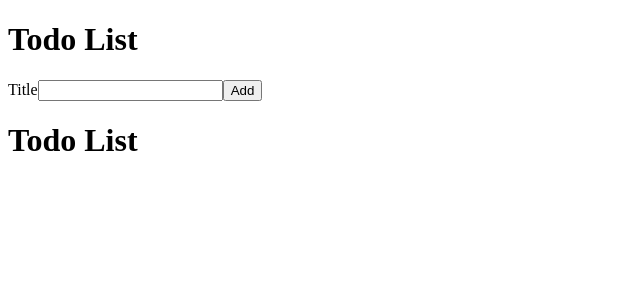
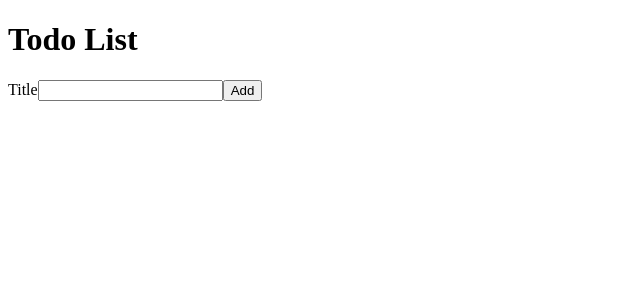
Before and after one commit to Rjjayy/react-todo, a React (Create React App) app: page / in a window 1280 px wide. Shown: the top 300 px of the page, without its empty margins (0-640 px from the left). Built offline with nearby package versions, Linux system fonts and the light colour scheme; the HTML template or start-up script is replaced by a standard one.

Commit message:
lesson1_5

```diff
--- a/src/AddTodoForm.js
+++ b/src/AddTodoForm.js
@@ -4,8 +4,12 @@ import React, { useState } from 'react';
 export default function AddTodoForm({onAddTodo}) {
   const [todoTitle, setTodoTitle] = useState('');
 
-  function handleTitleChange(event) { {/*changes to the input value will be handled this fuction. which will update the state of todoTitle using setTodoTitle()*/}
-  const newTodoTitle = event.target.value
+  /* This is a multi-line comment in JSX */
+  function handleTitleChange(event) {  /*
+  changes to the input value will be handled this function,
+  which will update the state of todoTitle using setTodoTitle()
+*/
+  const newTodoTitle = event.target.value;
   setTodoTitle(newTodoTitle);
   }
 
--- a/src/App.js
+++ b/src/App.js
@@ -1,22 +1,32 @@
-import React, { useState } from 'react';
+import React, { useState, useEffect} from 'react';
 import AddTodoForm from './AddTodoForm';
 import TodoList from './TodoList';
 
 
+function useSemiPersistentState() {
+  const [todoList, setTodoList] = useState([]);
+
+  useEffect(() => {
+    localStorage.setItem('savedTodoList', JSON.stringify(todoList));
+  }, [todoList]);
+
+  return [todoList, setTodoList];
+}
 
 function App() {
-    const [todoList, setTodoList] = useState([]);
+  const [todoList, setTodoList] = useSemiPersistentState();
+
 
  function addTodo (newTodo) {
     setTodoList(prevTodoList => [...prevTodoList, newTodo]);
  }
   return (
 
-    <div>
+    <>
       <h1>Todo List</h1>
       <AddTodoForm onAddTodo={addTodo} />
       <TodoList todoList={todoList} />
-    </div>
+    </>
   );
 }
 
--- a/src/TodoList.js
+++ b/src/TodoList.js
@@ -4,7 +4,7 @@ import TodoListItem from './TodoListItem';
 export default function TodoList({todoList}) {
   return (
     <>
-      <h1>Todo List</h1>
+
       <ul>
         {todoList.map(todo => (
           <TodoListItem key={todo.id} todo={todo} />
```
